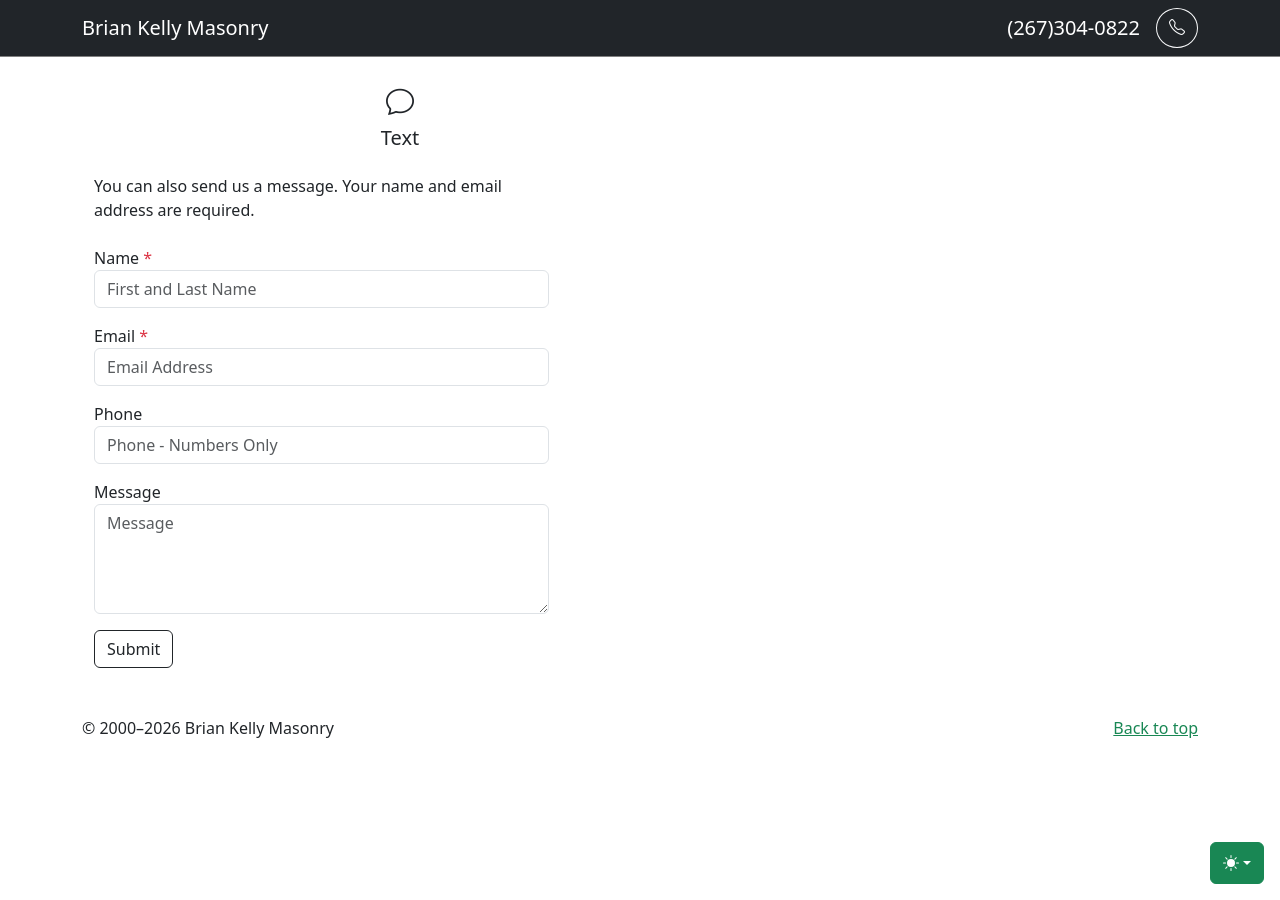
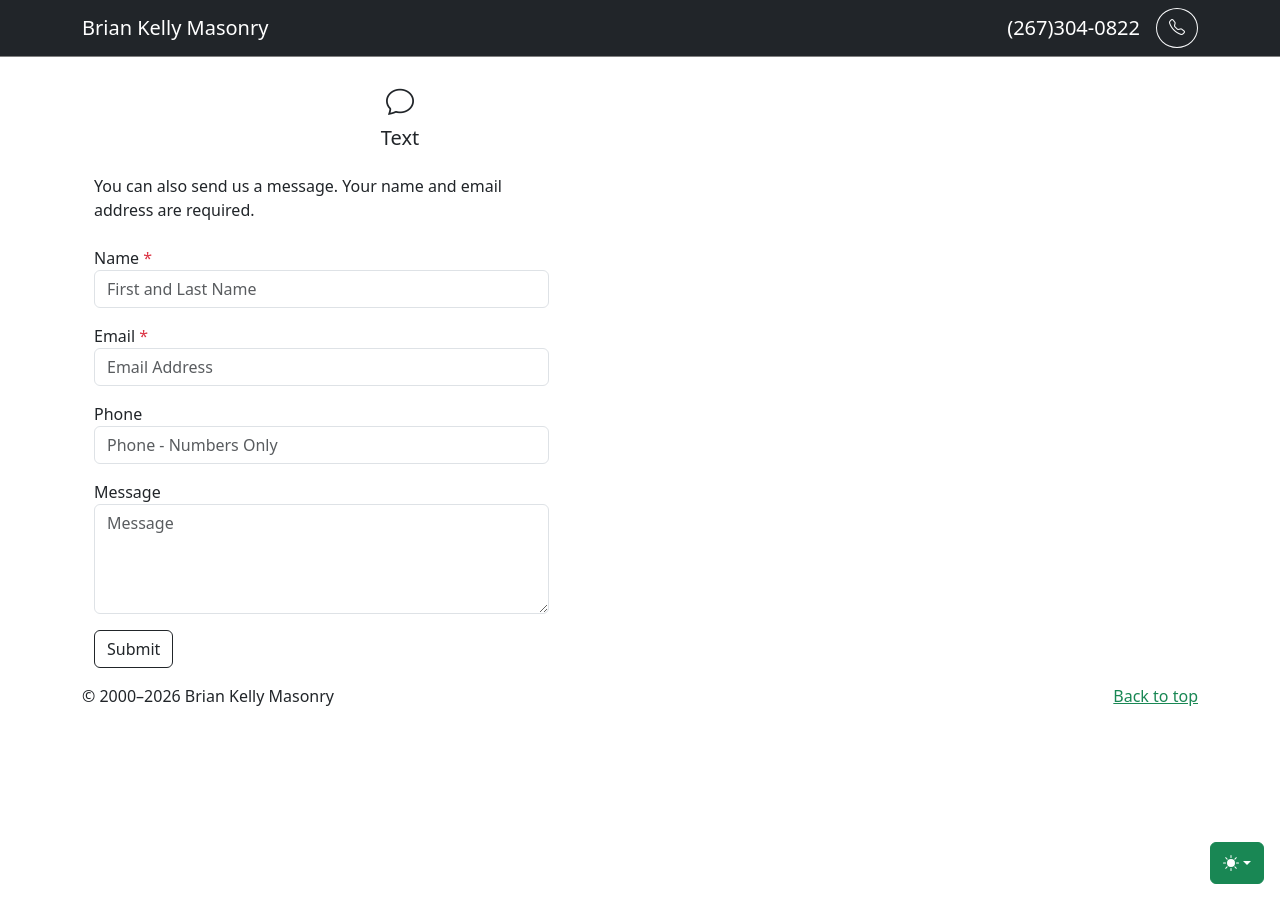
Before and after one commit to ryanbyoung/briankellymasonry, a Jekyll site: the page built from index.html, in a window 1280 px wide and 900 px high, scrolled down 2704 px. Built offline with Jekyll 4.4.1, drawn with Linux system fonts in a browser that asks for light colours; nearby versions of some CDN libraries.

Commit message:
Update main.html

```diff
--- a/_layouts/main.html
+++ b/_layouts/main.html
@@ -14,7 +14,7 @@
     <main role="main">
       <div class="container">
 {{ content }}      </div>
-      <footer class="container py-5">
+      <footer class="container py-3">
         <p class="float-end">
           <a href="#top" class="back-to-top text-success link-success" aria-label="Back to top">Back to top</a>
         </p>
```
